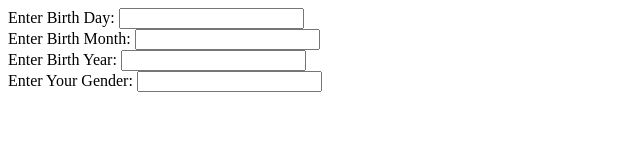
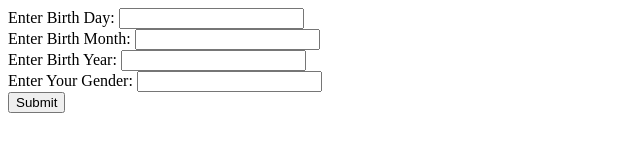
Before and after one commit to Okimani/Akan-names, a plain HTML site: page html/index.html in a window 1280 px wide. Shown: the whole page, without its empty margins (0-640 px from the left). Drawn offline with Linux system fonts and the light colour scheme.

Commit message:
added submit button

```diff
--- a/html/index.html
+++ b/html/index.html
@@ -31,7 +31,7 @@
         <input type="text" id="birthGender">
         </div>
     </form>
-
+    <button type="submit" onclick="handleClick()">Submit</button>
 
 </body>
 
```
